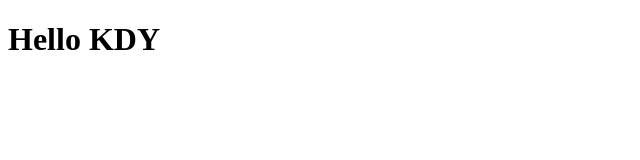
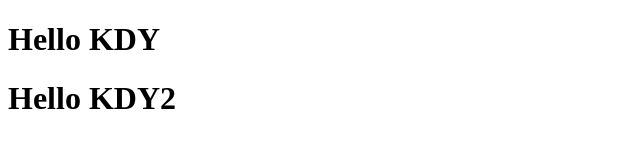
Before and after one commit to ehddud1006/DongPu, a plain HTML site: page tess.html in a window 1280 px wide. Shown: the whole page, without its empty margins (0-640 px from the left). Drawn offline with Linux system fonts and the light colour scheme.

Commit message:
first update tess.html
first update tess.html

```diff
--- a/tess.html
+++ b/tess.html
@@ -8,5 +8,6 @@
   </head>
   <body>
     <h1>Hello KDY</h1>
+    <h1>Hello KDY2</h1>
   </body>
 </html>
```
